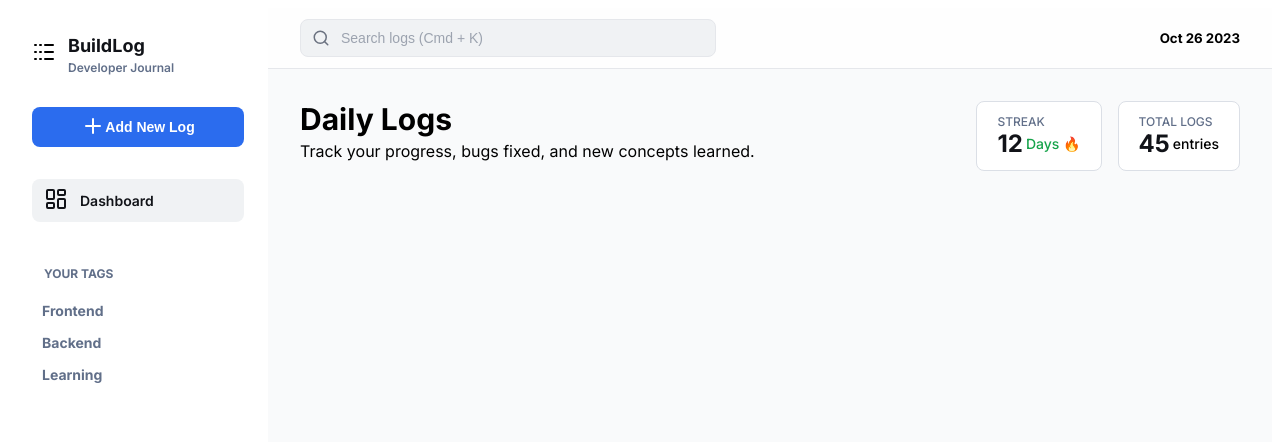
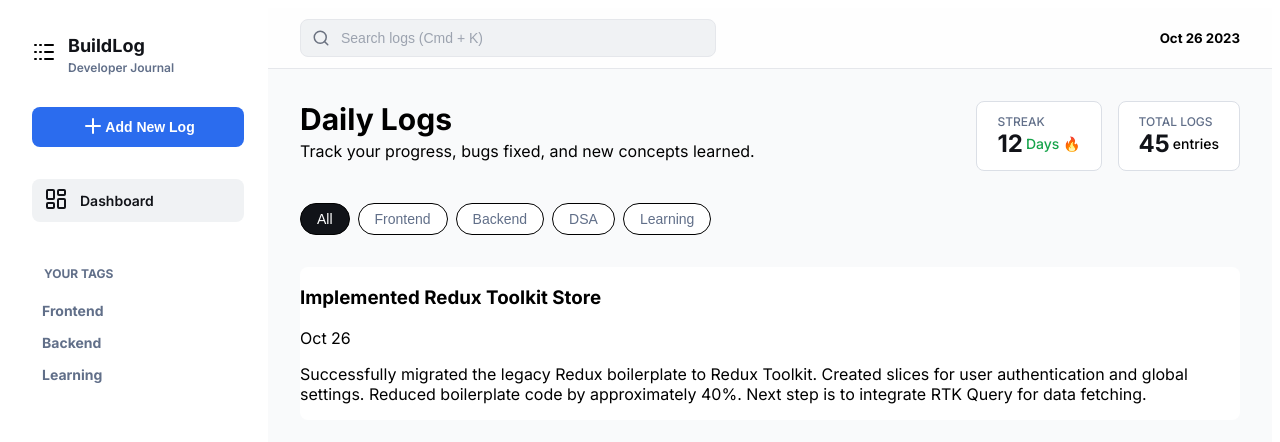
Before and after one commit to JoyCreativeCoder/BuildLog, a React (Vite) app: page / in a window 1280 px wide. Shown: the top 442 px of the page. Built offline with nearby package versions, Linux system fonts and the light colour scheme; the HTML template or start-up script is replaced by a standard one.

Commit message:
add filter buttons and log card

```diff
--- a/src/components/FilterTabs/FilterTabs.module.css
+++ b/src/components/FilterTabs/FilterTabs.module.css
@@ -0,0 +1,23 @@
+.filterContainer {
+  display: flex;
+  justify-content: center;
+  align-items: center;
+  gap: 8px;
+  justify-content: flex-start;
+}
+
+.filterContainer > :first-child {
+  background: #111318;
+  color: #ffff;
+}
+
+.chip {
+  color: #616f89;
+  font-size: 14px;
+  background: #ffff;
+  padding: 0px 16px;
+  border-radius: 9999px;
+  width: auto;
+  height: 32px;
+  border: 1px solid black;
+}
--- a/src/components/FilterTabs/FilterTabs.tsx
+++ b/src/components/FilterTabs/FilterTabs.tsx
@@ -0,0 +1,13 @@
+import styles from "./FilterTabs.module.css";
+
+export default function Filter() {
+  return (
+    <div className={styles.filterContainer}>
+      <button className={styles.chip}>All</button>
+      <button className={styles.chip}>Frontend</button>
+      <button className={styles.chip}>Backend</button>
+      <button className={styles.chip}>DSA</button>
+      <button className={styles.chip}>Learning</button>
+    </div>
+  );
+}
--- a/src/components/LogCard/LogCard.module.css
+++ b/src/components/LogCard/LogCard.module.css
@@ -0,0 +1,7 @@
+.cardContainer {
+  display: flex;
+  flex-direction: column;
+  gap: 1rem;
+  background: #ffffff;
+  border-radius: 8px;
+}
--- a/src/components/LogCard/LogCard.tsx
+++ b/src/components/LogCard/LogCard.tsx
@@ -0,0 +1,20 @@
+import styles from "./LogCard.module.css";
+
+export default function LogCard() {
+  return (
+    <div className={styles.cardContainer}>
+      <div className={styles.card}>
+        <div className={styles.cardHeader}>
+          <h3>Implemented Redux Toolkit Store</h3>
+          <span>Oct 26</span>
+        </div>
+        <p className={styles.text}>
+          Successfully migrated the legacy Redux boilerplate to Redux Toolkit.
+          Created slices for user authentication and global settings. Reduced
+          boilerplate code by approximately 40%. Next step is to integrate RTK
+          Query for data fetching.
+        </p>
+      </div>
+    </div>
+  );
+}
--- a/src/pages/Dashboard/Dashboard.tsx
+++ b/src/pages/Dashboard/Dashboard.tsx
@@ -1,6 +1,8 @@
 import styles from "./Dashboard.module.css";
 import Sidebar from "../../components/Sidebar/Sidebar";
 import TopBar from "../../components/TopBar/TopBar";
+import Filters from "../../components/FilterTabs/FilterTabs";
+import LogCard from "../../components/LogCard/LogCard";
 
 export default function Dashboard() {
   return (
@@ -32,8 +34,8 @@ export default function Dashboard() {
               </div>
             </div>
           </div>
-          {/* Stats */}
-          {/* Filters */}
+          <Filters />
+          <LogCard />
           {/* Logs */}
         </main>
       </div>
```
